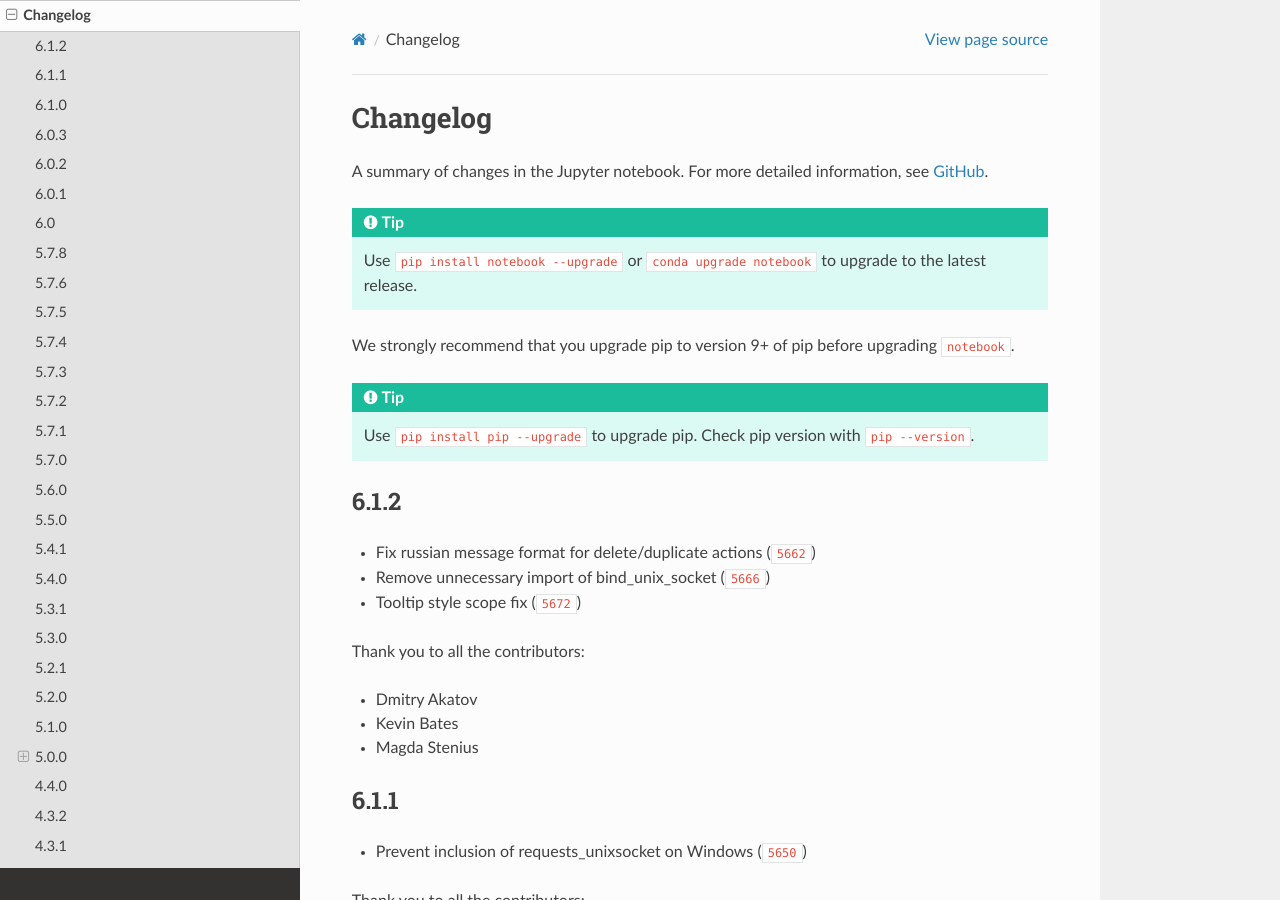
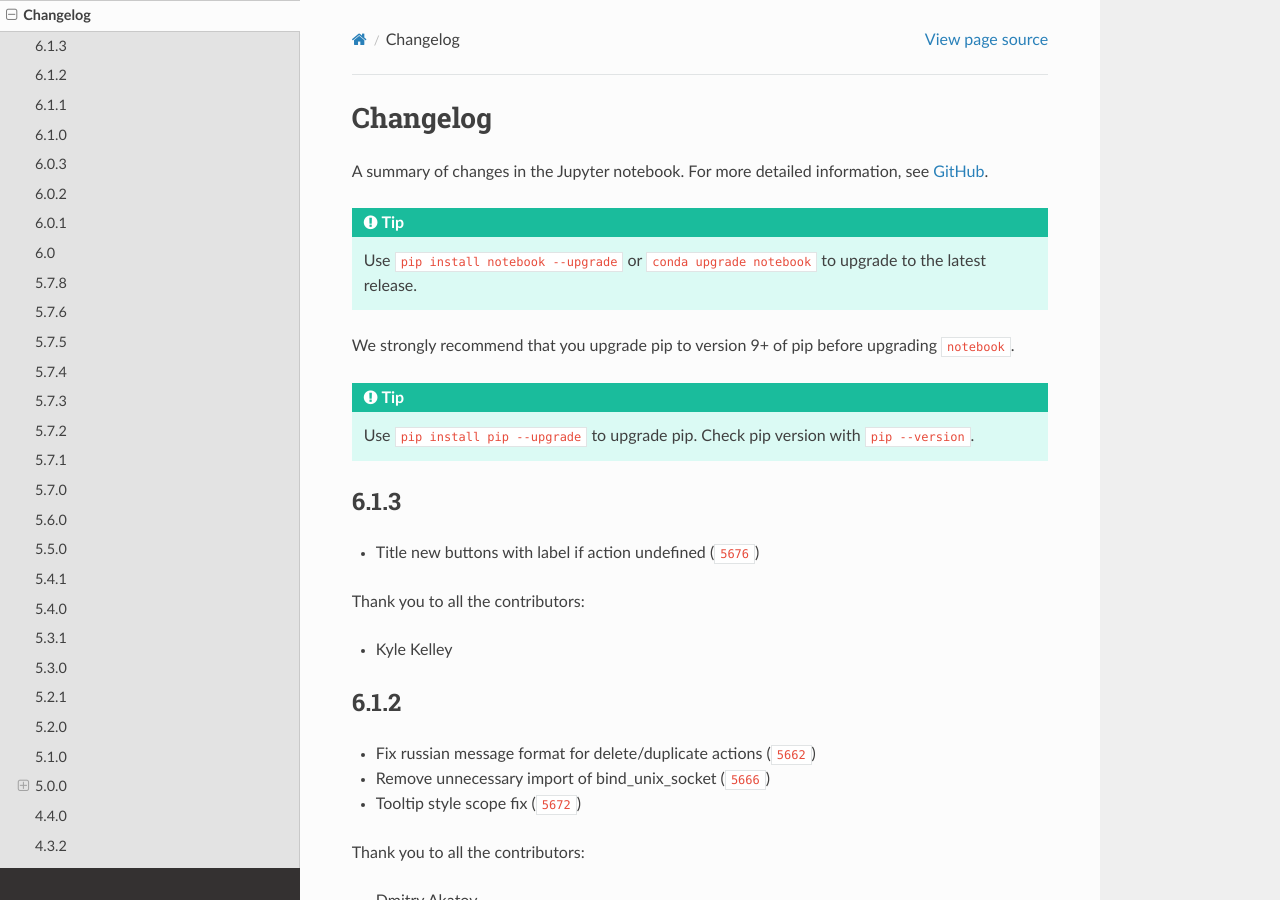
Before and after one commit to jupyter/nbclassic, a Sphinx documentation site: the page built from docs/source/changelog.rst, in a window 1280 px wide and 900 px high. Built offline with Sphinx 7.4.7 and the Read the Docs theme 2.0.0, drawn with Linux system fonts in a browser that asks for light colours; pages that are not in the unit, such as notebooks, are missing from menus; the version number could not be read and is left out; cross-references to code outside the pages are shown as plain code.

Commit message:
Release 6.1.3

```diff
--- a/docs/source/changelog.rst
+++ b/docs/source/changelog.rst
@@ -20,6 +20,18 @@
 
     Use ``pip install pip --upgrade`` to upgrade pip. Check pip version with
     ``pip --version``.
+
+
+.. _release-6.1.3:
+
+6.1.3
+-----
+
+- Title new buttons with label if action undefined (:ghpull:`5676`)
+
+Thank you to all the contributors:
+
+- Kyle Kelley
 
 
 .. _release-6.1.2:
```
